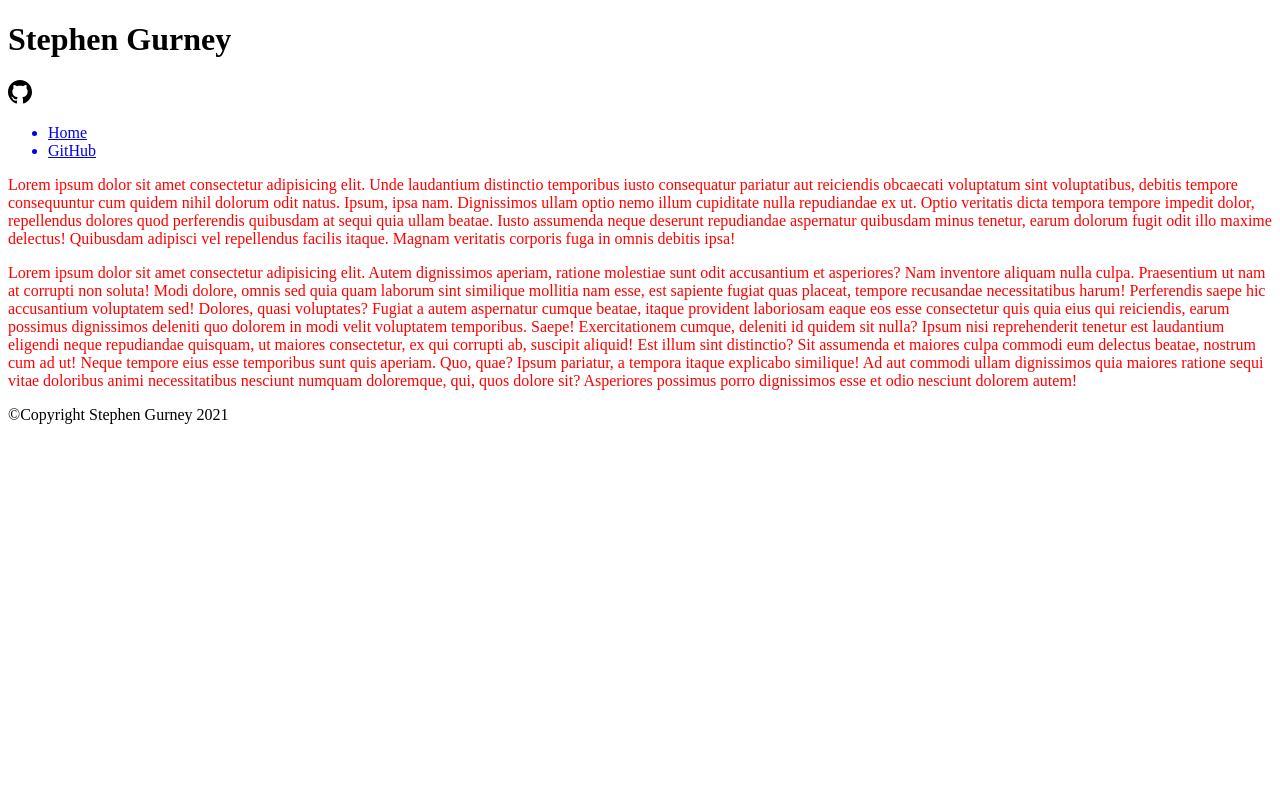
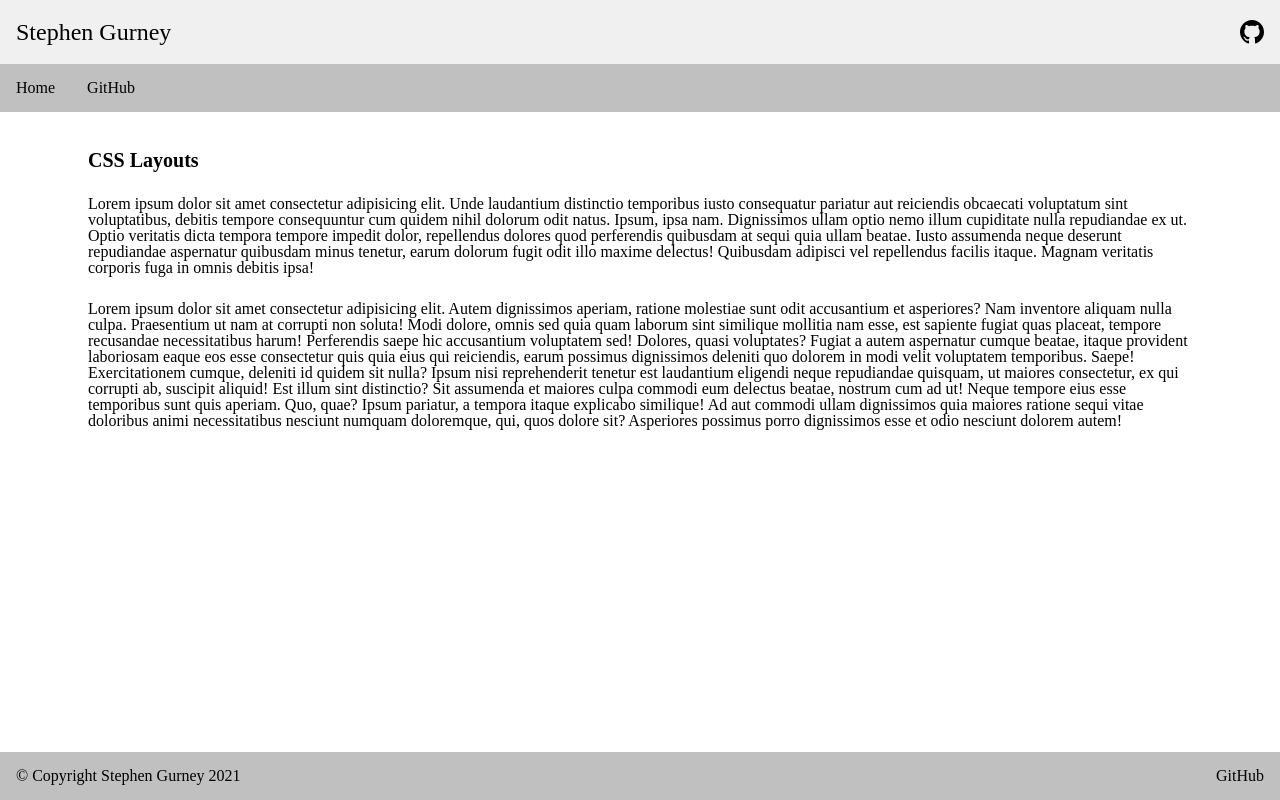
Before and after one commit to Stephenich/stephenich.github.io, a website: page src/index.html in a window 1280 px wide. Drawn offline with Linux system fonts and the light colour scheme.

Commit message:
Added reset.css and updated layout on main.css

```diff
--- a/docs/css/main.css
+++ b/docs/css/main.css
@@ -1,5 +1,5 @@
 p {
-    color: red;
+    color:red;
     -webkit-appearance: none;
        -moz-appearance: none;
             appearance: none;
--- a/src/css/main.css
+++ b/src/css/main.css
@@ -1,4 +1,78 @@
-p {
-    color: red;
-    appearance: none;
+
+header {
+    background: #f0f0f0;
+    position: absolute;
+    top: 0;
+    width: 100%;
 }
+
+.header img{
+    padding-right: 16px;
+    padding-bottom: 20px;
+    padding-top: 20px;
+}
+
+.header h1 {
+    display: inline;
+    color: black;
+    margin: 0%;
+    font-size: 24px;
+    padding-left: 16px;
+    padding-bottom: 20px;
+    padding-top: 20px;
+}
+
+article {
+    padding-top: 150px;
+}
+
+.text {
+    color: black;
+    padding-left: 88px;
+    padding-right: 88px;
+    margin: 2% 0;
+}
+
+ul {
+    list-style-type: none;
+    margin: 0;
+    padding: 0;
+    overflow: hidden;
+    background-color: #C0C0C0;
+    width: 100%;
+}
+
+li a {
+    display: block;
+    color: black;
+    text-align: center;
+    padding: 16px;
+    text-decoration: none;
+}
+
+h2 {
+    text-align: left;
+    padding-left: 88px;
+    font-weight:bold;
+    font-size: 20px;
+}
+
+footer {
+    background: #C0C0C0;
+    position: absolute;
+    bottom: 0;
+    width: 100%;
+    padding: 16px;
+}
+
+.left{
+    float: left;
+}
+
+.right {
+    float: right;
+}
+
+.menu {
+    display: inline;
+}
--- /dev/null
+++ b/src/css/reset.css
@@ -0,0 +1,46 @@
+html, body, div, span, applet, object, iframe,
+h1, h2, h3, h4, h5, h6, p, blockquote, pre,
+a, abbr, acronym, address, big, cite, code,
+del, dfn, em, img, ins, kbd, q, s, samp,
+small, strike, strong, sub, sup, tt, var,
+b, u, i, center,
+dl, dt, dd, ol, ul, li,
+fieldset, form, label, legend,
+table, caption, tbody, tfoot, thead, tr, th, td,
+article, aside, canvas, details, embed,
+figure, figcaption, footer, header, hgroup,
+menu, nav, output, ruby, section, summary,
+time, mark, audio, video {
+	margin: 0;
+	padding: 0;
+	border: 0;
+	font-size: 100%;
+	font: inherit;
+	vertical-align: baseline;
+}
+/* HTML5 display-role reset for older browsers */
+article, aside, details, figcaption, figure,
+footer, header, hgroup, menu, nav, section {
+	display: block;
+}
+body {
+	line-height: 1;
+}
+ol, ul {
+	list-style: none;
+}
+blockquote, q {
+	quotes: none;
+}
+blockquote:before, blockquote:after,
+q:before, q:after {
+	content: '';
+	content: none;
+}
+table {
+	border-collapse: collapse;
+	border-spacing: 0;
+}
+* {
+	box-sizing: border-box;
+}
--- a/src/index.html
+++ b/src/index.html
@@ -1,6 +1,7 @@
 <!DOCTYPE html>
 <html class="" lang="">
   <head>
+    <link rel="stylesheet" href="css/reset.css" />
     <link rel="stylesheet" href="css/main.css" />
     <meta charset="utf-8" />
     <title>Stephen's Page</title>
@@ -16,32 +17,32 @@
   <body>
     <header>
       <div class="header">
-        <h1>Stephen Gurney</h1>
+        <h1 class="left">Stephen Gurney</h1>
         <a
-          class="name"
           href="https://github.com/Stephenich/stephenich.github.io"
         >
-          <img src="images/githubIcon.svg" alt="GitHub Logo" />
+          <img class="right" src="images/githubIcon.svg" alt="GitHub Logo" />
         </a>
       </div>
       <nav class="menu">
         <ul>
-          <a
-            href="https://stephenich.github.io/"
-          >
-            <li>Home</li>
-          </a>
-          <a
-            href="https://github.com/Stephenich"
-          >
-            <li>GitHub</li>
-          </a>
+            <li class="left">
+              <a href="https://stephenich.github.io/">
+                Home
+              </a>
+            </li>
+            <li class="left">
+              <a href="https://github.com/Stephenich">
+                GitHub
+              </a>
+            </li>
         </ul>
       </nav>
     </header>
 
     <article>
-      <p>
+      <h2>CSS Layouts</h2>
+      <p class="text">
         Lorem ipsum dolor sit amet consectetur adipisicing elit. Unde laudantium
         distinctio temporibus iusto consequatur pariatur aut reiciendis
         obcaecati voluptatum sint voluptatibus, debitis tempore consequuntur cum
@@ -53,7 +54,7 @@
         fugit odit illo maxime delectus! Quibusdam adipisci vel repellendus
         facilis itaque. Magnam veritatis corporis fuga in omnis debitis ipsa!
       </p>
-      <p>
+      <p class="text">
         Lorem ipsum dolor sit amet consectetur adipisicing elit. Autem
         dignissimos aperiam, ratione molestiae sunt odit accusantium et
         asperiores? Nam inventore aliquam nulla culpa. Praesentium ut nam at
@@ -77,7 +78,13 @@
       </p>
     </article>
 
-    <footer><span>&#169;</span>Copyright Stephen Gurney 2021</footer>
+    <footer id="footer">
+      <p class="left">
+        <span>&#169;</span>
+        Copyright Stephen Gurney 2021
+      </p>
+      <p class="right">GitHub</p>
+    </footer>
     <script src="js/main.js"></script>
   </body>
 </html>
```
